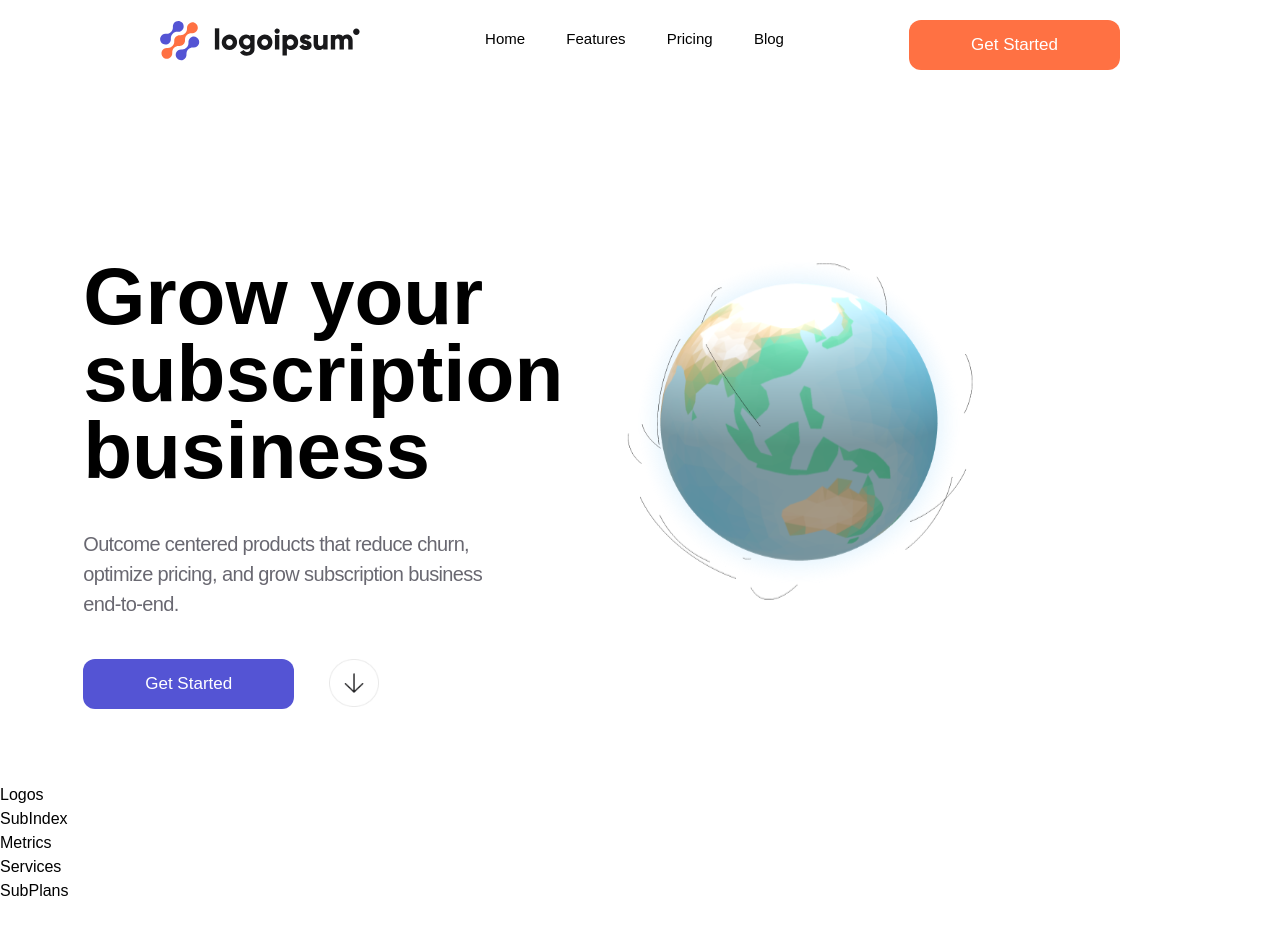
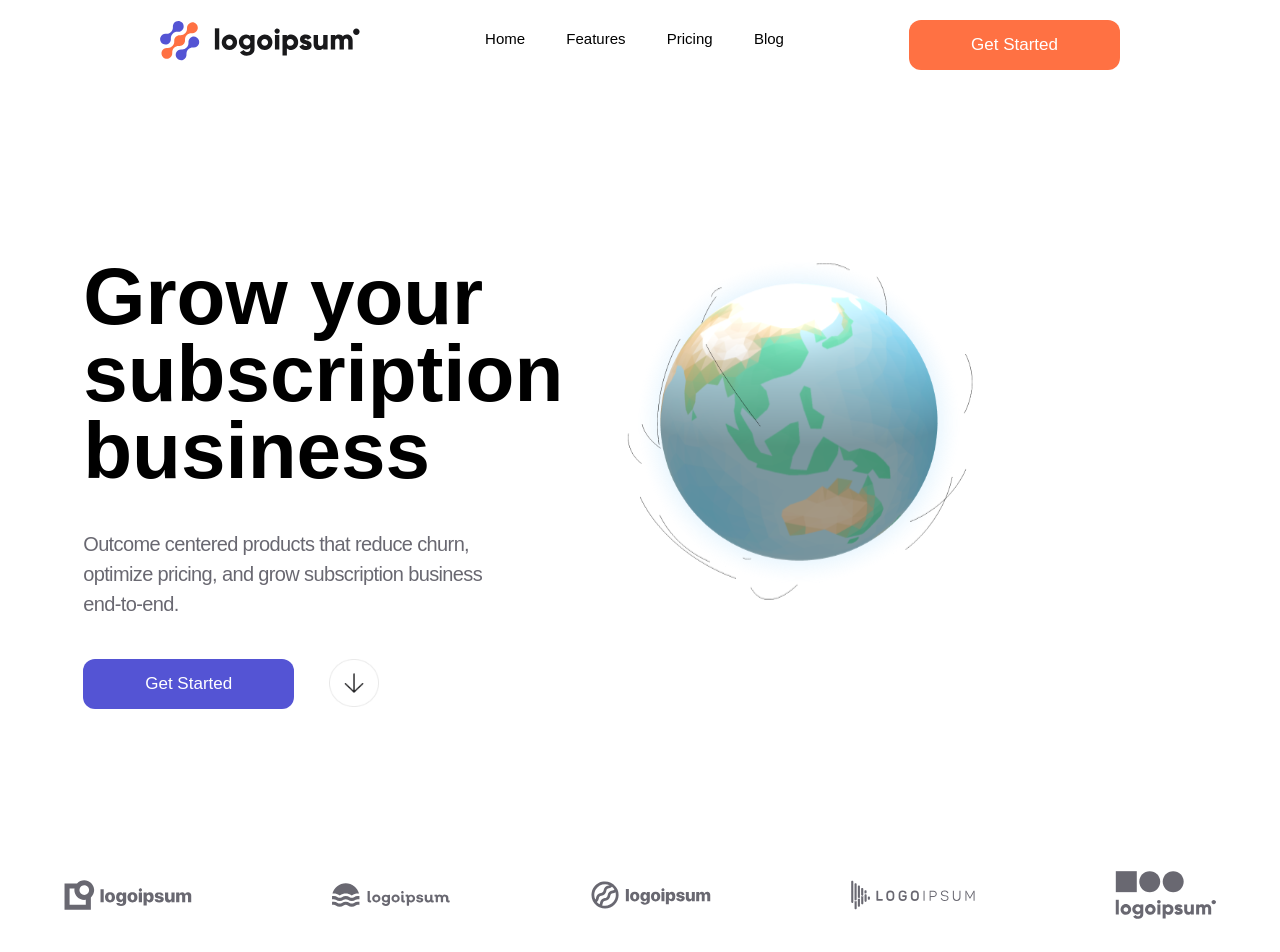
Before and after one commit to sefeoluwa/globe-landing-page, a React (Vite) app: page / in a window 1280 px wide. Shown: the top 952 px of the page. Before the commit the page ends 903 px from the top, so only its background shows below. Built offline with nearby package versions, Linux system fonts and the light colour scheme; some icons are missing; a web font is replaced by a local one.

Commit message:
added logo images

```diff
--- a/src/components/Logos.jsx
+++ b/src/components/Logos.jsx
@@ -1,9 +1,16 @@
-import React from 'react'
+import  Icons  from "../constants"
+import { SectionWrapper } from "../hoc"
 
 function Logos() {
   return (
-    <div>Logos</div>
+    <>
+    <div className="flex justify-between">
+    {Icons.map((icons) => (
+      <img src={icons.icon} key={icons.name} alt="" />
+    ) )}
+    </div>
+    </>
   )
 }
 
-export default Logos
+export default SectionWrapper(Logos, '')
```
